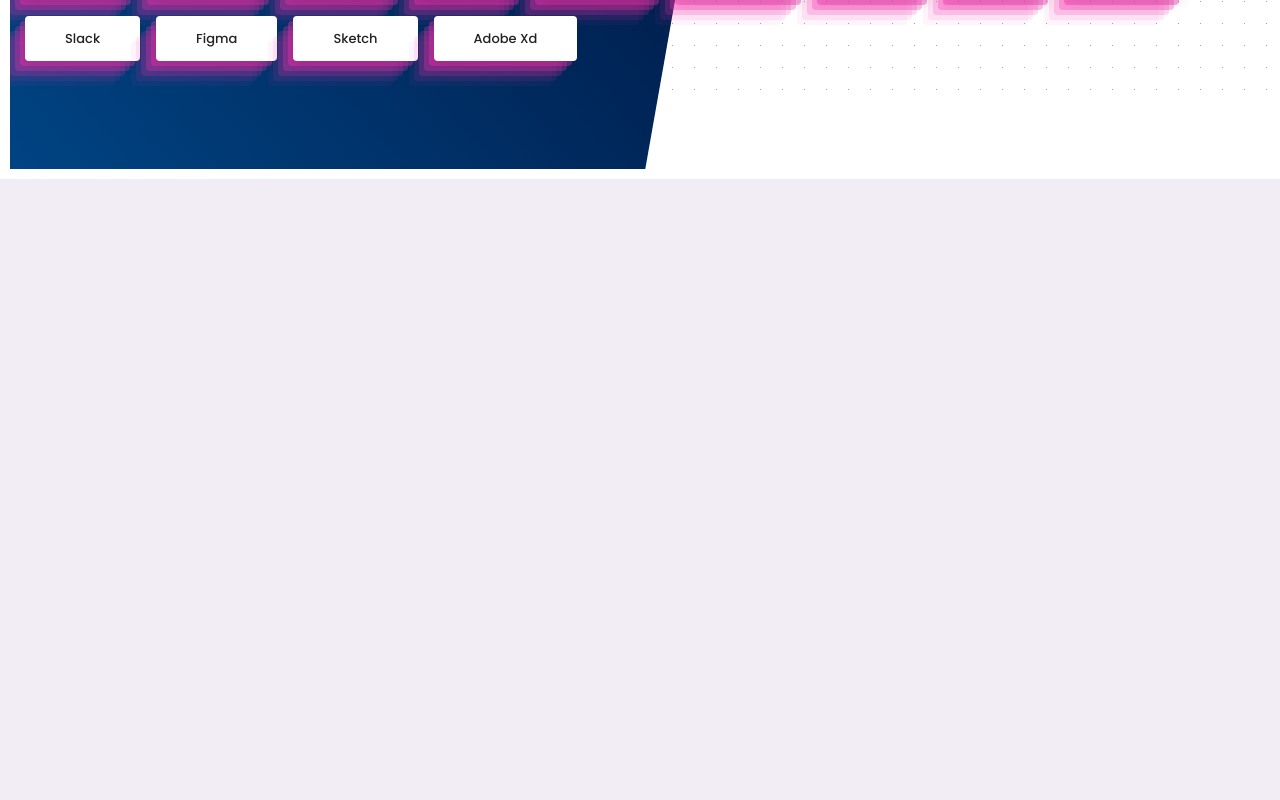
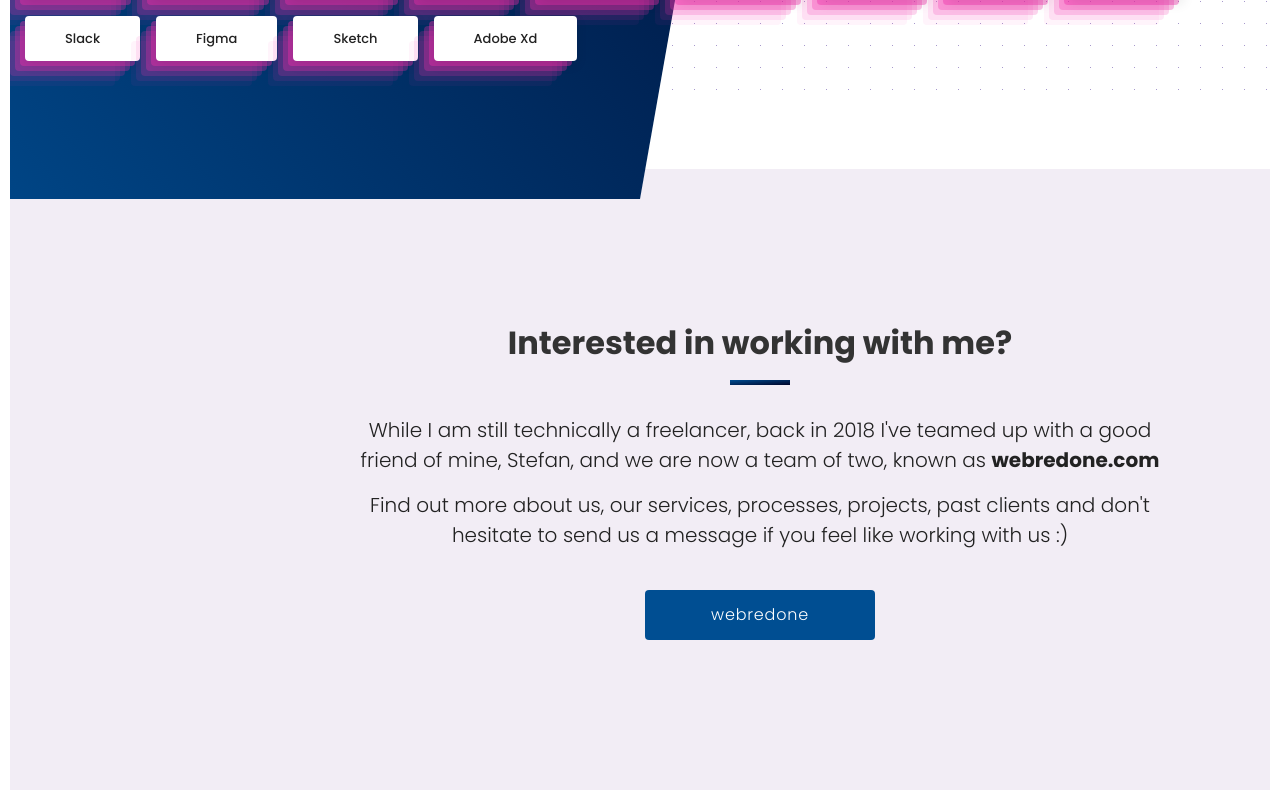
Before and after one commit to nikola-wd/personal-site-2022, a React (Create React App) app: page / in a window 1280 px wide. Shown: the part 2049-2849 px from the top of the page. Before the commit the page ends 2228 px from the top, so only its background shows below. Built offline with nearby package versions, Linux system fonts and the light colour scheme.

Commit message:
Finish work with me section

```diff
--- /dev/null
+++ b/src/components/WorkWithMe/WorkWithMe.jsx
@@ -0,0 +1,31 @@
+import React from 'react';
+
+import './workwithme.scss';
+
+const WorkWithMe = () => {
+  return (
+    <section className="work-with-me">
+      <div className="container">
+        <h2 className="sec-title">Interested in working with me?</h2>
+
+        <p className="sec-body">
+          While I am still technically a freelancer, back in 2018 I've teamed up
+          with a good friend of mine, Stefan, and we are now a team of two,
+          known as <strong>webredone.com</strong>
+        </p>
+
+        <p className="sec-body">
+          Find out more about us, our services, processes, projects, past
+          clients and don't hesitate to send us a message if you feel like
+          working with us :)
+        </p>
+
+        <a className="main-cta" href="https://webredone.com">
+          webredone
+        </a>
+      </div>
+    </section>
+  );
+};
+
+export default WorkWithMe;
--- a/src/pages/Home/Home.jsx
+++ b/src/pages/Home/Home.jsx
@@ -1,5 +1,6 @@
 import React from 'react';
 import Header from '../../components/Header/Header';
+import WorkWithMe from '../../components/WorkWithMe/WorkWithMe';
 import Hero from './Hero/Hero';
 import TechStack from './TechStack/TechStack';
 import WhoAmI from './WhoAmI/WhoAmI';
@@ -12,6 +13,7 @@ const Home = () => {
         <Hero />
         <WhoAmI />
         <TechStack />
+        <WorkWithMe />
       </main>
     </>
   );
```
Also changed, not shown: src/components/WorkWithMe/workwithme.scss (added).
